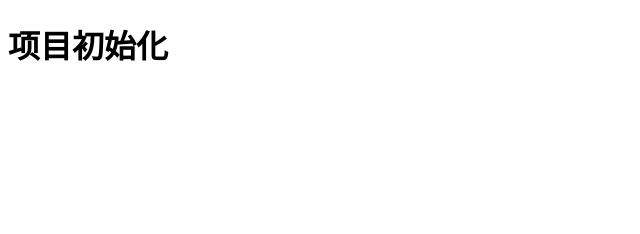
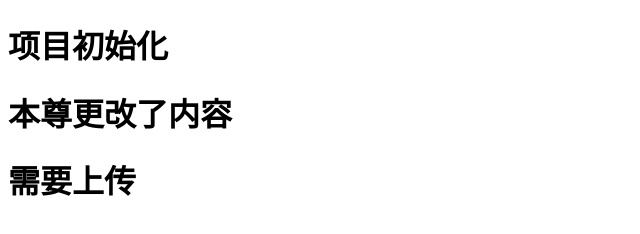
Before and after one commit to xuxufei520/farcontrol, a plain HTML site: page index.html in a window 1280 px wide. Shown: the whole page, without its empty margins (0-640 px from the left). Drawn offline with Linux system fonts and the light colour scheme.

Commit message:
合并冲突1

```diff
--- a/index.html
+++ b/index.html
@@ -8,5 +8,7 @@
 </head>
 <body>
     <h1>项目初始化</h1>
+    <h1>本尊更改了内容</h1>
+    <h1>需要上传</h1>
 </body>
 </html>
```
